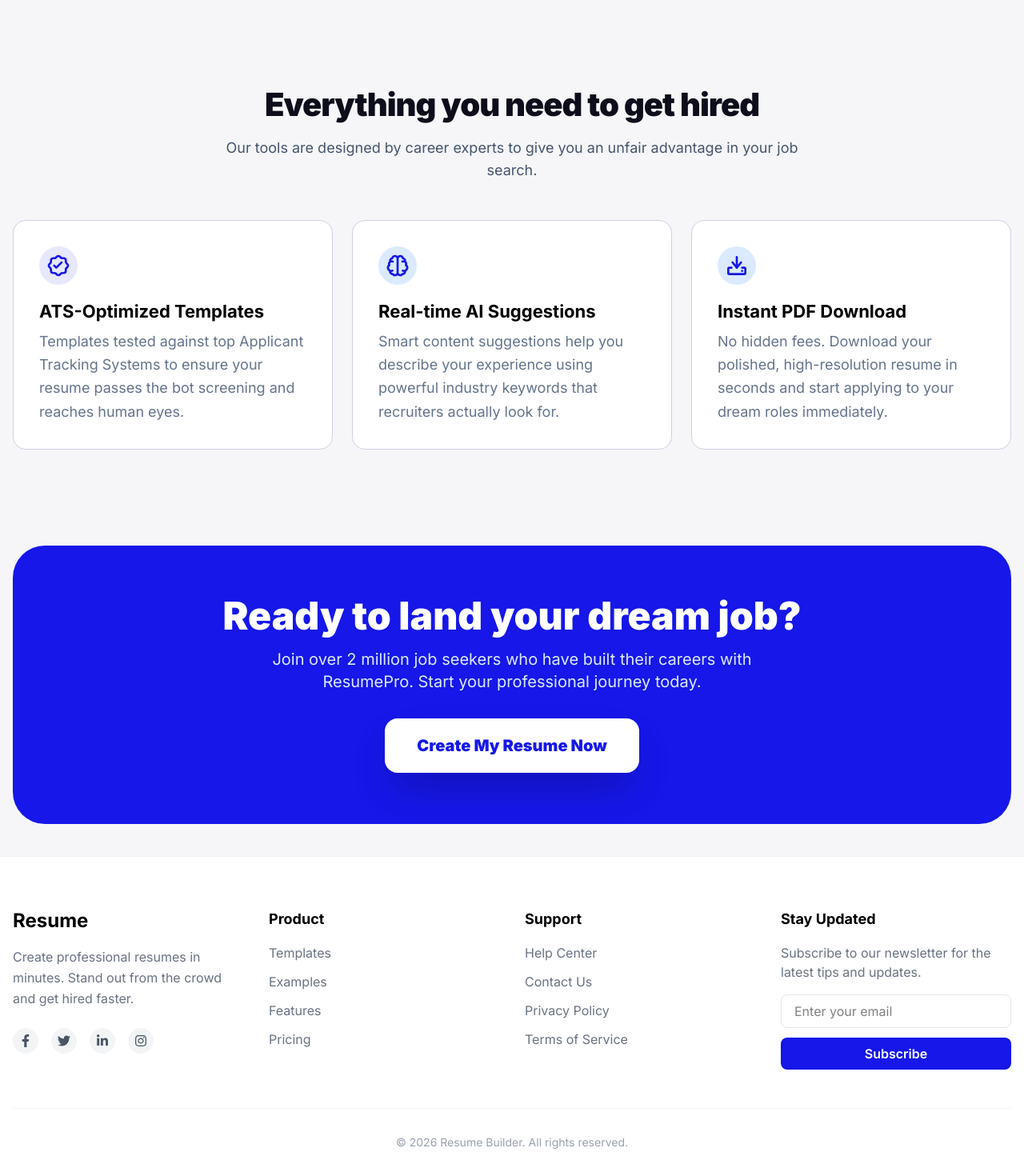
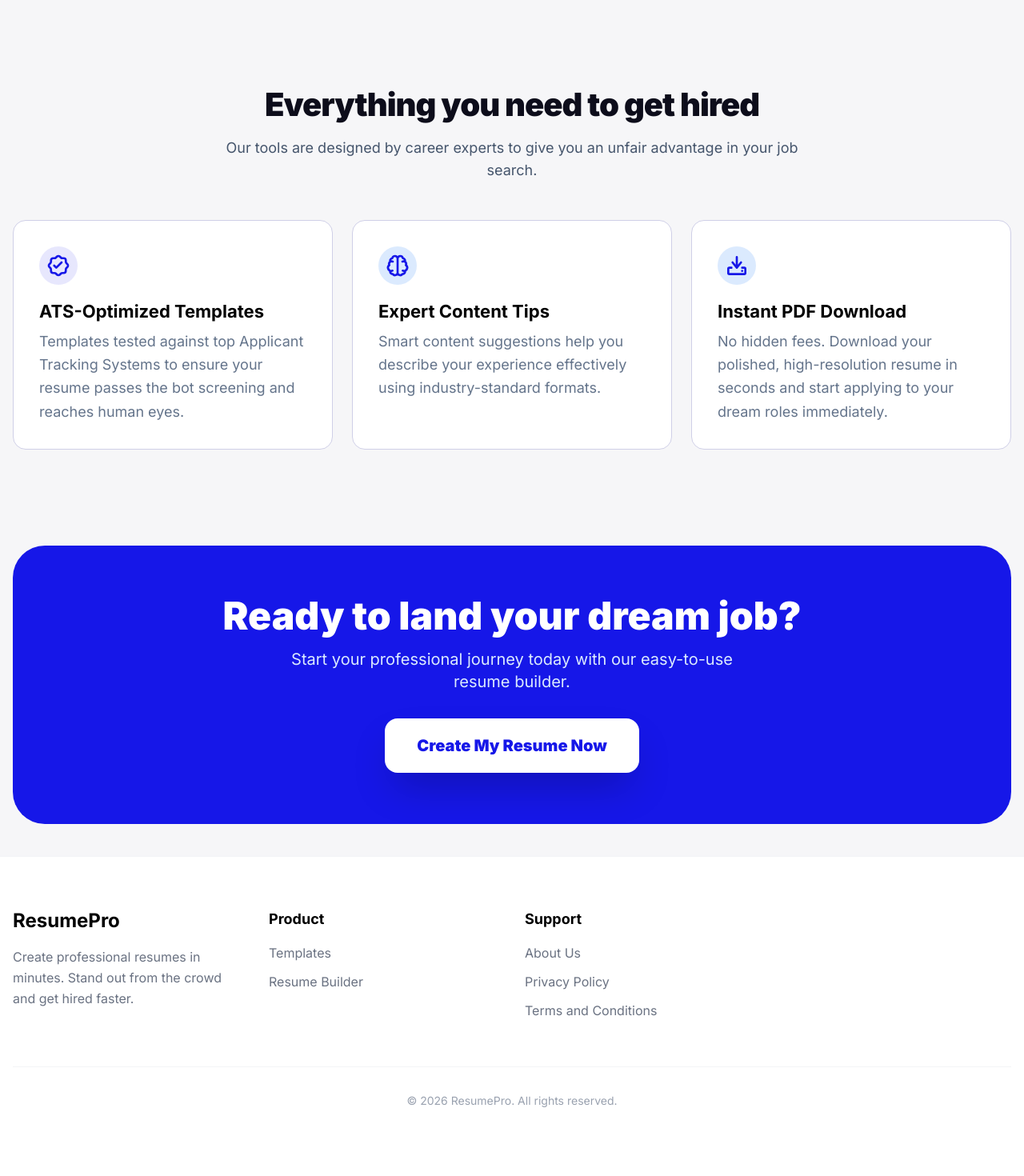
Before and after one commit to helloayushbaliyan/Resume-Builder, a Next.js app: page / in a window 1280 px wide. Shown: the part 1051-2521 px from the top of the page at 80% size. After the commit the page ends 2469 px from the top, so only its background shows below. Built offline with nearby package versions, Linux system fonts and the light colour scheme.

Commit message:
add new apage,privacypolict,ataerms andacaondition paegs

```diff
--- /dev/null
+++ b/src/app/(site)/about-us/page.js
@@ -0,0 +1,36 @@
+import React from "react";
+
+export const metadata = {
+    title: "About Us - ResumePro",
+    description: "Learn more about ResumePro and our mission to help job seekers.",
+};
+
+export default function AboutUs() {
+    return (
+        <div className="container px-4 mx-auto py-16 md:py-24 max-w-4xl">
+            <h1 className="text-4xl font-bold mb-8 text-slate-900">About Us</h1>
+            <div className="prose prose-lg prose-slate max-w-none">
+                <p className="text-xl text-slate-600 mb-8 leading-relaxed">
+                    ResumePro is dedicated to helping job seekers create professional,
+                    ATS-friendly resumes with ease. Our goal is to simplify the job
+                    application process and empower you to land your dream job.
+                </p>
+
+                <h2 className="text-2xl font-bold mb-4 text-slate-900">Our Mission</h2>
+                <p className="mb-6 text-slate-600">
+                    We believe that a great resume shouldn't be hard to build. We provide
+                    expert-designed templates and intuitive tools to help you showcase your
+                    skills and experience effectively.
+                </p>
+
+                <h2 className="text-2xl font-bold mb-4 text-slate-900">What We Offer</h2>
+                <ul className="list-disc pl-6 mb-6 text-slate-600 space-y-2">
+                    <li>Professional, ATS-optimized resume templates</li>
+                    <li>Easy-to-use builder interface</li>
+                    <li>Real-time preview and customization</li>
+                    <li>Instant PDF downloads</li>
+                </ul>
+            </div>
+        </div>
+    );
+}
--- /dev/null
+++ b/src/app/(site)/privacy-policy/page.js
@@ -0,0 +1,55 @@
+import React from "react";
+
+export const metadata = {
+    title: "Privacy Policy - ResumePro",
+    description: "Privacy Policy for ResumePro",
+};
+
+export default function PrivacyPolicy() {
+    return (
+        <div className="container px-4 mx-auto py-16 md:py-24 max-w-4xl">
+            <h1 className="text-4xl font-bold mb-8 text-slate-900">Privacy Policy</h1>
+            <div className="prose prose-slate max-w-none text-slate-600">
+                <p className="mb-4">Last Updated: {new Date().toLocaleDateString()}</p>
+
+                <p className="mb-6">
+                    At ResumePro, we take your privacy seriously. This Privacy Policy
+                    explains how we collect, use, and protect your personal information.
+                </p>
+
+                <h2 className="text-2xl font-bold mb-4 text-slate-900">Information We Collect</h2>
+                <p className="mb-4">
+                    We collect information that you voluntarily provide to us when you use
+                    our resume builder, including:
+                </p>
+                <ul className="list-disc pl-6 mb-6 space-y-2">
+                    <li>Contact information (name, email, phone number)</li>
+                    <li>Professional experience and education details</li>
+                    <li>Skills and other resume content</li>
+                </ul>
+
+                <h2 className="text-2xl font-bold mb-4 text-slate-900">How We Use Your Information</h2>
+                <p className="mb-6">
+                    We use your information solely for the purpose of:
+                </p>
+                <ul className="list-disc pl-6 mb-6 space-y-2">
+                    <li>Generating and managing your resumes</li>
+                    <li>Providing customer support</li>
+                    <li>Improving our services</li>
+                </ul>
+
+                <h2 className="text-2xl font-bold mb-4 text-slate-900">Data Security</h2>
+                <p className="mb-6">
+                    We implement appropriate technical and organizational measures to
+                    protect your personal data against unauthorized access, alteration, or
+                    destruction.
+                </p>
+
+                <h2 className="text-2xl font-bold mb-4 text-slate-900">Contact Us</h2>
+                <p className="mb-6">
+                    If you have any questions about this Privacy Policy, please contact us.
+                </p>
+            </div>
+        </div>
+    );
+}
--- /dev/null
+++ b/src/app/(site)/terms-and-conditions/page.js
@@ -0,0 +1,54 @@
+import React from "react";
+
+export const metadata = {
+    title: "Terms and Conditions - ResumePro",
+    description: "Terms and Conditions for ResumePro",
+};
+
+export default function TermsConditions() {
+    return (
+        <div className="container px-4 mx-auto py-16 md:py-24 max-w-4xl">
+            <h1 className="text-4xl font-bold mb-8 text-slate-900">Terms and Conditions</h1>
+            <div className="prose prose-slate max-w-none text-slate-600">
+                <p className="mb-4">Last Updated: {new Date().toLocaleDateString()}</p>
+
+                <p className="mb-6">
+                    Please read these Terms and Conditions carefully before using the ResumePro website.
+                </p>
+
+                <h2 className="text-2xl font-bold mb-4 text-slate-900">1. Acceptance of Terms</h2>
+                <p className="mb-6">
+                    By accessing or using our service, you agree to be bound by these
+                    Terms. If you disagree with any part of the terms, then you may not
+                    access the service.
+                </p>
+
+                <h2 className="text-2xl font-bold mb-4 text-slate-900">2. Use of Service</h2>
+                <p className="mb-6">
+                    Our service conducts resume building. You are responsible for the
+                    accuracy of the information you provide. You agree not to use the
+                    service for any illegal or unauthorized purpose.
+                </p>
+
+                <h2 className="text-2xl font-bold mb-4 text-slate-900">3. Intellectual Property</h2>
+                <p className="mb-6">
+                    The service and its original content, features, and functionality are
+                    and will remain the exclusive property of ResumePro and its licensors.
+                </p>
+
+                <h2 className="text-2xl font-bold mb-4 text-slate-900">4. Termination</h2>
+                <p className="mb-6">
+                    We may terminate or suspend access to our service immediately, without
+                    prior notice or liability, for any reason whatsoever, including without
+                    limitation if you breach the Terms.
+                </p>
+
+                <h2 className="text-2xl font-bold mb-4 text-slate-900">5. Changes</h2>
+                <p className="mb-6">
+                    We reserve the right, at our sole discretion, to modify or replace
+                    these Terms at any time.
+                </p>
+            </div>
+        </div>
+    );
+}
--- a/src/components/Footer.jsx
+++ b/src/components/Footer.jsx
@@ -1,12 +1,6 @@
 import React from "react";
 import Image from "next/image";
 import Link from "next/link";
-import {
-  FaFacebookF,
-  FaTwitter,
-  FaLinkedinIn,
-  FaInstagram,
-} from "react-icons/fa";
 
 function Footer() {
   return (
@@ -15,17 +9,11 @@ function Footer() {
         <div className="grid grid-cols-1 md:grid-cols-4 gap-8 mb-12">
           {/* Brand Section */}
           <div className="col-span-1 md:col-span-1">
-            <h2 className="font-bold text-2xl mb-4 text-black">Resume</h2>
+            <h2 className="font-bold text-2xl mb-4 text-black">ResumePro</h2>
             <p className="text-gray-500 mb-6 leading-relaxed">
               Create professional resumes in minutes. Stand out from the crowd
               and get hired faster.
             </p>
-            <div className="flex gap-4">
-              <SocialIcon icon={<FaFacebookF />} />
-              <SocialIcon icon={<FaTwitter />} />
-              <SocialIcon icon={<FaLinkedinIn />} />
-              <SocialIcon icon={<FaInstagram />} />
-            </div>
           </div>
 
           {/* Links Section 1 */}
@@ -34,7 +22,7 @@ function Footer() {
             <ul className="space-y-3 text-gray-500">
               <li>
                 <Link
-                  href="#"
+                  href="/templates"
                   className="hover:text-blue-600 transition-colors"
                 >
                   Templates
@@ -42,54 +30,30 @@ function Footer() {
               </li>
               <li>
                 <Link
-                  href="#"
+                  href="/templates"
                   className="hover:text-blue-600 transition-colors"
                 >
-                  Examples
-                </Link>
-              </li>
-              <li>
-                <Link
-                  href="#"
-                  className="hover:text-blue-600 transition-colors"
-                >
-                  Features
-                </Link>
-              </li>
-              <li>
-                <Link
-                  href="#"
-                  className="hover:text-blue-600 transition-colors"
-                >
-                  Pricing
+                  Resume Builder
                 </Link>
               </li>
             </ul>
           </div>
 
           {/* Links Section 2 */}
-          <div>
+          <div className="col-span-1 md:col-span-2">
             <h3 className="font-bold text-lg mb-4 text-black">Support</h3>
             <ul className="space-y-3 text-gray-500">
               <li>
                 <Link
-                  href="#"
+                  href="/about-us"
                   className="hover:text-blue-600 transition-colors"
                 >
-                  Help Center
+                  About Us
                 </Link>
               </li>
               <li>
                 <Link
-                  href="#"
-                  className="hover:text-blue-600 transition-colors"
-                >
-                  Contact Us
-                </Link>
-              </li>
-              <li>
-                <Link
-                  href="#"
+                  href="/privacy-policy"
                   className="hover:text-blue-600 transition-colors"
                 >
                   Privacy Policy
@@ -97,53 +61,22 @@ function Footer() {
               </li>
               <li>
                 <Link
-                  href="#"
+                  href="/terms-and-conditions"
                   className="hover:text-blue-600 transition-colors"
                 >
-                  Terms of Service
+                  Terms and Conditions
                 </Link>
               </li>
             </ul>
           </div>
-
-          {/* Newsletter Section */}
-          <div>
-            <h3 className="font-bold text-lg mb-4 text-black">Stay Updated</h3>
-            <p className="text-gray-500 mb-4">
-              Subscribe to our newsletter for the latest tips and updates.
-            </p>
-            <div className="flex flex-col gap-3">
-              <input
-                type="email"
-                placeholder="Enter your email"
-                className="px-4 py-2 border border-gray-200 rounded-lg focus:outline-none focus:border-blue-500 transition-colors w-full"
-              />
-              <button className="bg-[#1617e8] text-white px-6 py-2 rounded-lg hover:bg-blue-700 transition-colors font-semibold">
-                Subscribe
-              </button>
-            </div>
-          </div>
         </div>
 
         <div className="border-t border-gray-100 pt-8 text-center text-gray-400 text-sm">
-          <p>
-            © {new Date().getFullYear()} Resume Builder. All rights reserved.
-          </p>
+          <p>© {new Date().getFullYear()} ResumePro. All rights reserved.</p>
         </div>
       </div>
     </footer>
   );
 }
 
-function SocialIcon({ icon }) {
-  return (
-    <a
-      href="#"
-      className="w-8 h-8 flex items-center justify-center rounded-full bg-gray-100 text-gray-600 hover:bg-[#1617e8] hover:text-white transition-all duration-300"
-    >
-      {icon}
-    </a>
-  );
-}
-
 export default Footer;
--- a/src/components/HomePage.jsx
+++ b/src/components/HomePage.jsx
@@ -35,7 +35,9 @@ function HomePage() {
                     />
                   </svg>
                 </span>{" "}
-                <span className="text-blue-800">New: AI Resume Writer</span>
+                <span className="text-blue-800">
+                  New: Expert-Designed Templates
+                </span>
               </div>
               <h1 className="text-5xl md:text-[68px] font-black leading-[1.1] tracking-tight text-[#0d0d1b] ">
                 Build Your Professional <br /> Resume{" "}
@@ -43,7 +45,7 @@ function HomePage() {
               </h1>
               <p className="text-xl md:text-xl text-slate-600  leading-relaxed max-w-[540px]">
                 Land your dream job with our ATS-friendly templates and
-                expert-guided builder. Join 1M+ professionals who got hired.
+                expert-guided builder. Create a professional resume in minutes.
               </p>
             </div>
             <div className="flex flex-wrap gap-4">
@@ -104,7 +106,7 @@ function HomePage() {
                   }}
                 ></div>
               </div>
-              <span>4.9/5 from 10k+ reviews</span>
+              <span>Trusted by job seekers worldwide</span>
             </div>
           </div>
           <div className="relative group">
@@ -225,12 +227,11 @@ function HomePage() {
               </div>
               <div className="flex flex-col gap-2">
                 <h3 className="text-[22px] font-bold leading-tight">
-                  Real-time AI Suggestions
+                  Expert Content Tips
                 </h3>
                 <p className="text-[#64748b]  leading-relaxed text-[18px]">
                   Smart content suggestions help you describe your experience
-                  using powerful industry keywords that recruiters actually look
-                  for.
+                  effectively using industry-standard formats.
                 </p>
               </div>
             </div>
@@ -276,13 +277,16 @@ function HomePage() {
               Ready to land your dream job?
             </h2>
             <p className="text-blue-100 text-lg md:text-xl max-w-[600px] mx-auto">
-              Join over 2 million job seekers who have built their careers with
-              ResumePro. Start your professional journey today.
+              Start your professional journey today with our easy-to-use resume
+              builder.
             </p>
           </div>
-          <button className="relative z-10 px-10 py-5 bg-white text-[#1617e8] text-primary text-xl font-black rounded-2xl hover:bg-background-light hover:scale-105 active:scale-95 transition-all shadow-2xl">
+          <Link
+            href="/templates"
+            className="relative z-10 px-10 py-5 bg-white text-[#1617e8] text-primary text-xl font-black rounded-2xl hover:bg-blue-50 hover:scale-105 active:scale-95 transition-all shadow-2xl"
+          >
             Create My Resume Now
-          </button>
+          </Link>
         </div>
       </section>
     </>
```
Also changed, not shown: src/components/Header.jsx (+0 -34 lines).
